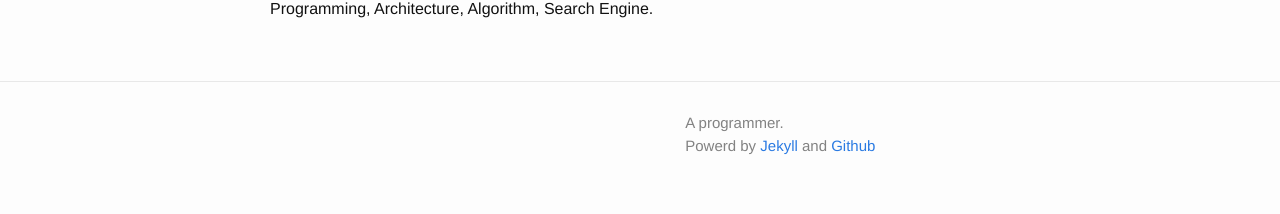
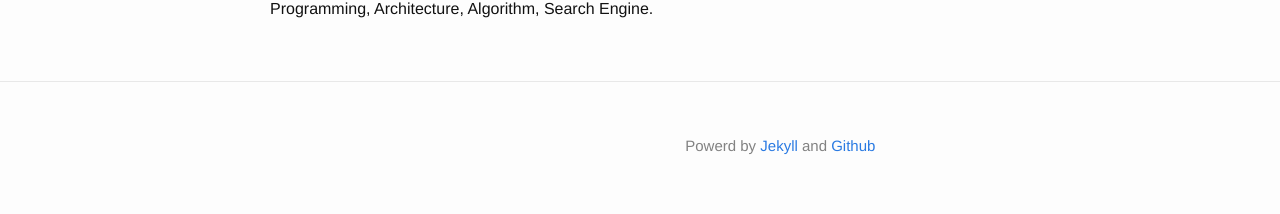
Before and after one commit to chuanqitan/chuanqitan.github.io, a Jekyll site: the page built from index.md, in a window 1280 px wide. Shown: the part 1054-1268 px from the top of the page. Built offline with Jekyll 4.4.1, drawn with Linux system fonts in a browser that asks for light colours.

Commit message:
remove desc

```diff
--- a/_config.yml
+++ b/_config.yml
@@ -2,7 +2,6 @@
 title: chuanqi TAN
 email:
 description: > # this means to ignore newlines until "baseurl:"
-    A programmer.
 baseurl: "" # the subpath of your site, e.g. /blog/
 url: "http://chuanqi.name" # the base hostname & protocol for your site
 twitter_username:
```
